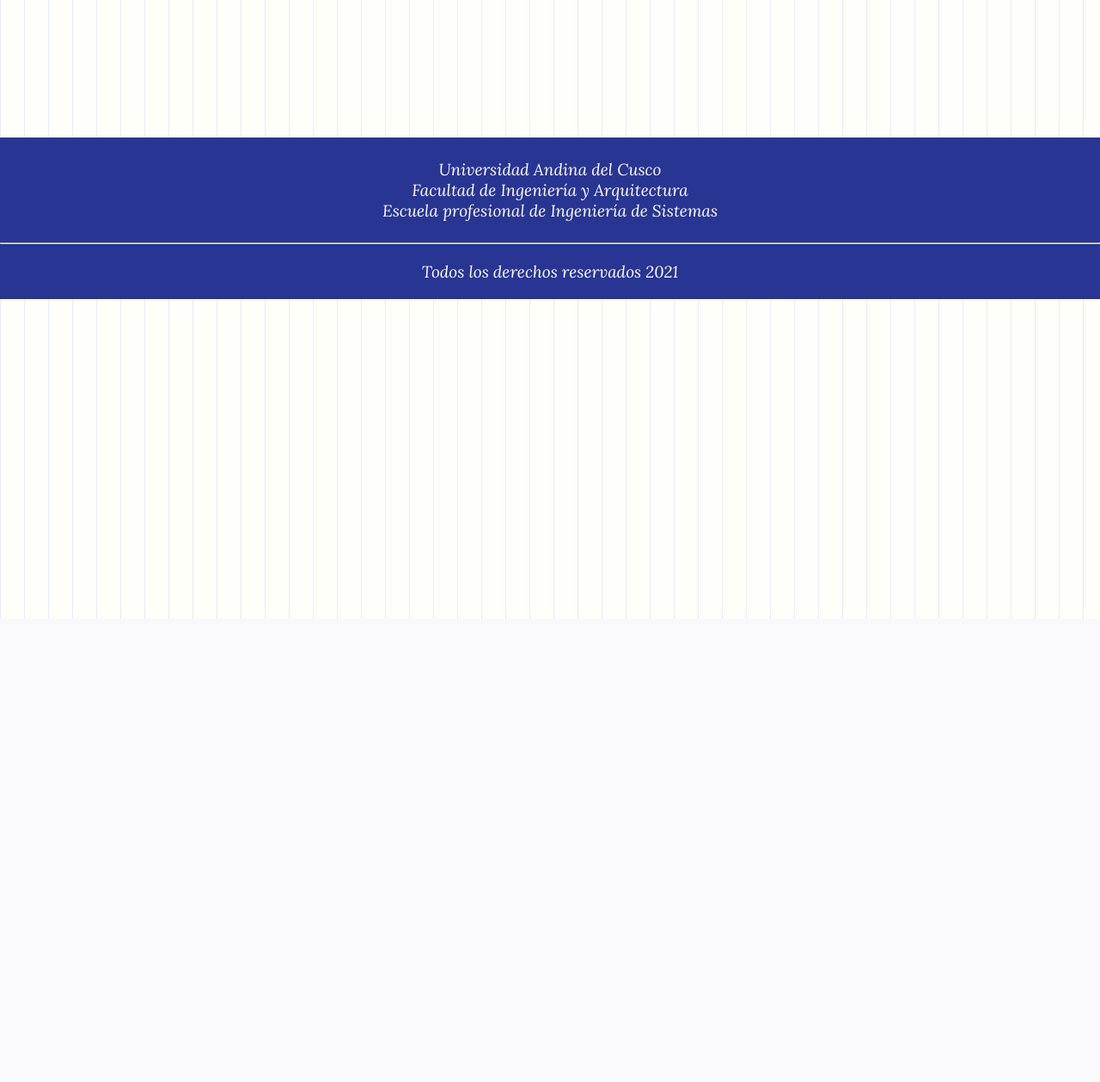
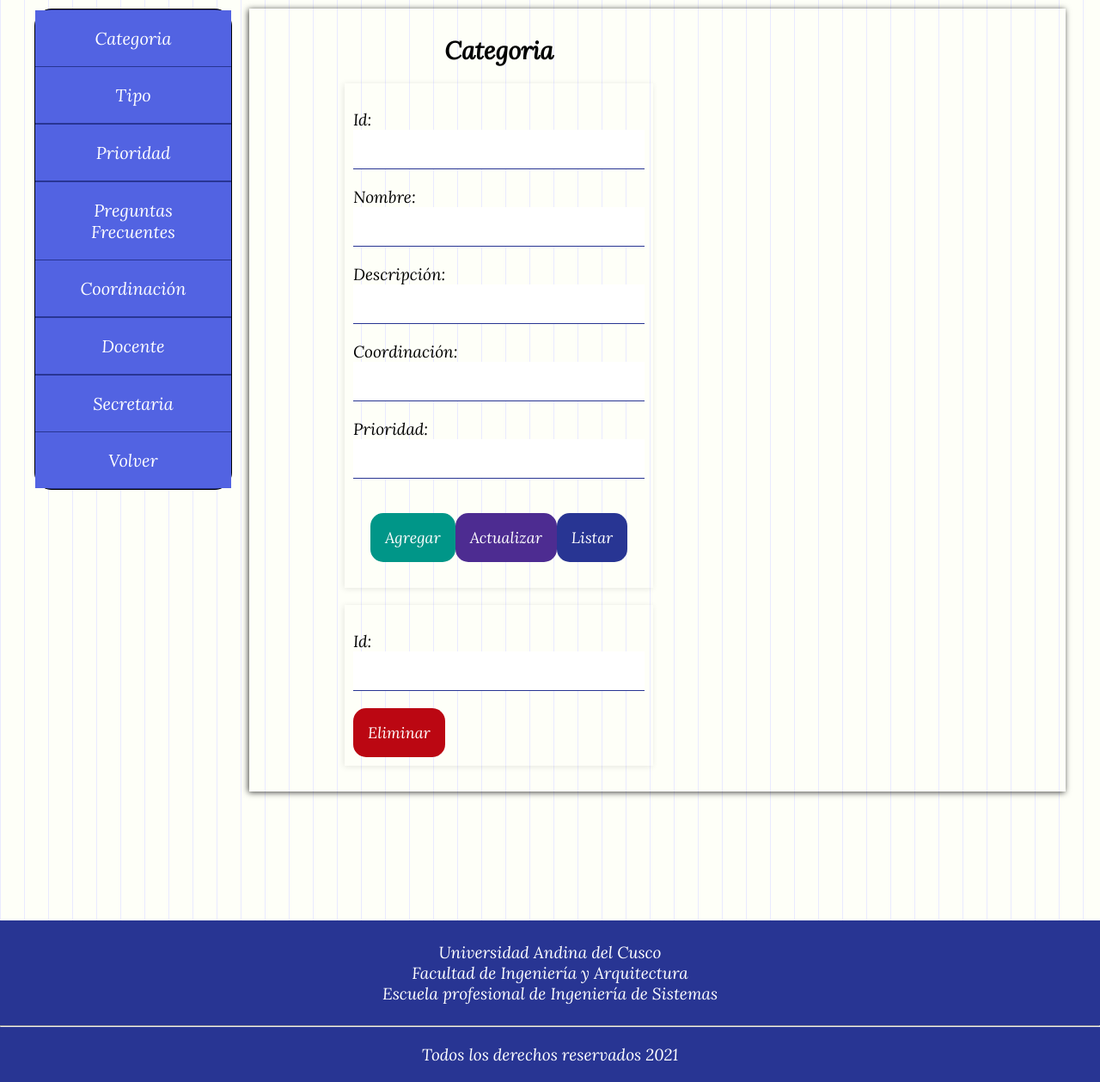
Before and after one commit to Seagull29/ClientServiceAtencionEPIS, a Node project: template src/views/admins/admin.hbs in a window 1280 px wide. Shown: the part 80-1339 px from the top of the page at 86% size. Before the commit the page ends 800 px from the top, so only its background shows below. Run offline with Node 20 templates, Linux system fonts and the light colour scheme; the template is opened without the code that fills it, so the values that code supplies are empty; some libraries are stand-ins or nearby versions.

Commit message:
Interfaces crud

```diff
--- a/src/public/css/styles.css
+++ b/src/public/css/styles.css
@@ -178,7 +178,7 @@
 
 /*Barra laterial  que contiene los filtros*/
 .filtro-container {
-    padding: 10px;
+
     border: 1px solid;
     border-radius: 20px;
     height: 70%;
@@ -195,13 +195,18 @@
 .filtro__grupo {
     margin: auto 0;
     list-style: none;
+}
 
+.filtro__boton--enlace {
+    text-decoration: none;
+    display: block;
+    text-align: center;
 }
 
 .filtro__boton {
     padding: 20px 40px;
     width: 100%;
-    border-radius: 20px;
+    border: none;
     background: #5263E2;
     color: white;
     font-size: 20px;
@@ -209,7 +214,7 @@
 }
 
 .filtro__boton:hover {
-    transform: translate(-4px, -4px);
+    transform: translate(-1px, -1px);
     background: #283593;
 }
 
@@ -223,7 +228,7 @@
     font-family: 'Lora', serif;
 }
 .filtro__select:hover {
-    transform: translate(-4px, -4px);
+    transform: translate(-2px, -2px);
 }
 .filtro__select:focus {
     outline: none;
@@ -580,3 +585,81 @@
     height: 325px;
     width: 325px;
 }
+
+/* CRud */
+.crud-container {
+    display: grid;
+    grid-template-columns: repeat(2, 1fr);
+    padding: 20px;
+    min-height: 80%;
+    margin-left: 250px;
+    justify-content: center;
+    justify-items: center;
+    box-shadow: -1px 1px 7px 0px rgb(0 0 0 / 75%);
+}
+
+.crud__forms {
+    display: grid;
+    grid-template-columns: repeat(1, 1fr);
+    align-items: center;
+    width: 60%;
+}
+
+.crud__title {
+    text-align: center;
+    margin: 10px;
+}
+
+.form {
+    box-shadow: -1px 1px 7px 0px rgb(0 0 0 / 10%);
+    padding: 10px;
+    margin: 10px 0;
+}
+
+.form__etiqueta {
+    display: block;
+    width: 100%;
+}
+
+.form__input {
+    width: 100%;
+    border: none;
+    border-bottom: 1px solid #283593;
+    color: #283593;
+    font-size: 20px;
+    font-family: 'Lora', serif;
+    padding: 10px 0;
+}
+.form__input:focus {
+    outline: none;
+}
+
+.form__grupo {
+    margin: 20px 0;
+}
+
+.form__buttons {
+    display: flex;
+    padding: 20px;
+    justify-content: space-between;
+}
+
+.form__button {
+    padding: 17px;
+    border: none;
+    font-size: 18px;
+    font-family: 'Lora', serif;
+    color: white;
+    background: #283593;
+    border-radius: 15px;
+}
+
+.form__button--delete {
+    background: #BB0712;
+}
+.form__button--add {
+    background: #009688;
+}
+.form__button--update {
+    background: #4d2c91;
+}
--- a/src/public/js/front.js
+++ b/src/public/js/front.js
@@ -23,7 +23,12 @@
                         </section>
                     `);
     });
-}
+};
+
+const actualizarCrud = (render, rol) => {
+    let crudContainer = $('#ajax-crud');
+    crudContainer.html(render);
+};
 
 $(() => {
 
@@ -395,5 +400,83 @@
         });
     });
 
+    /*Admin crud*/
+    $('#crud-tipo').on('click', () => {
+        const url = `/${roles.admin}/crud-tipo`;
+        $.ajax({
+            url,
+            dataType: 'html',
+            success: (render) => {
+                actualizarCrud(render, roles.admin);
+            }
+        });
+    });
+
+    $('#crud-categoria').on('click', () => {
+        const url = `/${roles.admin}/crud-categoria`;
+        $.ajax({
+            url,
+            dataType: 'html',
+            success: (render) => {
+                actualizarCrud(render, roles.admin);
+            }
+        });
+    });
+
+    $('#crud-prioridad').on('click', () => {
+        const url = `/${roles.admin}/crud-prioridad`;
+        $.ajax({
+            url,
+            dataType: 'html',
+            success: (render) => {
+                actualizarCrud(render, roles.admin);
+            }
+        });
+    });
+
+    $('#crud-docente').on('click', () => {
+        const url = `/${roles.admin}/crud-docente`;
+        $.ajax({
+            url,
+            dataType: 'html',
+            success: (render) => {
+                actualizarCrud(render, roles.admin);
+            }
+        });
+    });
+
+    $('#crud-coordinacion').on('click', () => {
+        const url = `/${roles.admin}/crud-coordinacion`;
+        $.ajax({
+            url,
+            dataType: 'html',
+            success: (render) => {
+                actualizarCrud(render, roles.admin);
+            }
+        });
+    });
+
+    $('#crud-preguntafrecuente').on('click', () => {
+        const url = `/${roles.admin}/crud-preguntafrecuente`;
+        $.ajax({
+            url,
+            dataType: 'html',
+            success: (render) => {
+                actualizarCrud(render, roles.admin);
+            }
+        });
+    });
+
+    $('#crud-secretaria').on('click', () => {
+        const url = `/${roles.admin}/crud-secretaria`;
+        $.ajax({
+            url,
+            dataType: 'html',
+            success: (render) => {
+                actualizarCrud(render, roles.admin);
+            }
+        });
+    });
+
 
 })
--- a/src/views/admins/admin.hbs
+++ b/src/views/admins/admin.hbs
@@ -0,0 +1,118 @@
+<div class="filtro-container">
+    <div class="filtro__grupo">
+        <button class="filtro__boton" id="crud-categoria">
+            <span>
+                <i></i>
+            </span>
+            <span class="filtro__nombre">Categoria</span>
+        </button>
+    </div>
+    <div class="filtro__grupo">
+        <button class="filtro__boton" id="crud-tipo">
+            <span>
+                <i></i>
+            </span>
+            <span class="filtro__nombre">Tipo</span>
+        </button>
+    </div>
+    <div class="filtro__grupo">
+        <button class="filtro__boton" id="crud-prioridad">
+            <span>
+                <i></i>
+            </span>
+            <span class="filtro__nombre">Prioridad</span>
+        </button>
+    </div>
+    <div class="filtro__grupo">
+        <button class="filtro__boton" id="crud-preguntafrecuente">
+            <span>
+                <i></i>
+            </span>
+            <span class="filtro__nombre">Preguntas Frecuentes</span>
+        </button>
+    </div>
+    <div class="filtro__grupo">
+        <button class="filtro__boton" id="crud-coordinacion">
+            <span>
+                <i></i>
+            </span>
+            <span class="filtro__nombre">Coordinación</span>
+        </button>
+    </div>
+    <div class="filtro__grupo">
+        <button class="filtro__boton" id="crud-docente">
+            <span>
+                <i></i>
+            </span>
+            <span class="filtro__nombre">Docente</span>
+        </button>
+    </div>
+    <div class="filtro__grupo">
+        <button class="filtro__boton" id="crud-secretaria">
+            <span>
+                <i></i>
+            </span>
+            <span class="filtro__nombre">Secretaria</span>
+        </button>
+    </div>
+    <div class="filtro__grupo">
+        <a href="/admin" class="filtro__boton filtro__boton--enlace" id="">
+            <span>
+                <i></i>
+            </span>
+            <span class="filtro__nombre">Volver</span>
+        </a>
+    </div>
+</div>
+<div id="ajax-crud">
+    <div class="crud-container">
+        <div class="crud__forms">
+            <h2 class="crud__title">Categoria</h2>
+            <form class="form">
+                <div class="form__grupo">
+                    <label class="form__etiqueta" for="encabezado">Id:</label>
+                    <input class="form__input" type="text" name="encabezado" placeholder=" ">
+                    <span></span>
+                </div>
+                <div class="form__grupo">
+                    <label class="form__etiqueta" for="encabezado">Nombre:</label>
+                    <input class="form__input" type="text" name="encabezado" placeholder=" ">
+                    <span></span>
+                </div>
+                <div class="form__grupo">
+                    <label class="form__etiqueta" for="encabezado">Descripción:</label>
+                    <input class="form__input" type="text" name="encabezado" placeholder=" ">
+                    <span></span>
+                </div>
+                <div class="form__grupo">
+                    <label class="form__etiqueta" for="encabezado">Coordinación:</label>
+                    <input class="form__input" type="text" name="encabezado" placeholder=" ">
+                    <span></span>
+                </div>
+                <div class="form__grupo">
+                    <label class="form__etiqueta" for="encabezado">Prioridad:</label>
+                    <input class="form__input" type="text" name="encabezado" placeholder=" ">
+                    <span></span>
+                </div>
+                <div class="form__buttons">
+                    <button class="form__button form__button--add">Agregar</button>
+                    <button class="form__button form__button--update">Actualizar</button>
+                    <button class="form__button">Listar</button>
+                </div>
+            </form>
+            <form class="form">
+                <div class="form__grupo">
+                    <label class="form__etiqueta" for="encabezado">Id:</label>
+                    <input class="form__input" type="text" name="encabezado" placeholder=" ">
+                    <span></span>
+                </div>
+                <button class="form__button form__button--delete">Eliminar</button>
+            </form>
+        </div>
+        <div class="crud__tables">
+            <table>
+
+            </table>
+        </div>
+    </div>
+</div>
```
Also changed, not shown: src/routes/admin.ts (+49 -0 lines), src/views/admins/categoriaCrud.hbs (added, +50 -0 lines), src/views/admins/coordinacionCrud.hbs (added, +40 -0 lines), src/views/admins/docenteCrud.hbs (added, +45 -0 lines), src/views/admins/home.hbs (+8 -0 lines), src/views/admins/preguntaFrecuenteCrud.hbs (added, +40 -0 lines), src/views/admins/prioridadCrud.hbs (added, +40 -0 lines), src/views/admins/secretariaCrud.hbs (added, +45 -0 lines), src/views/admins/tipoCrud.hbs (added, +40 -0 lines).
